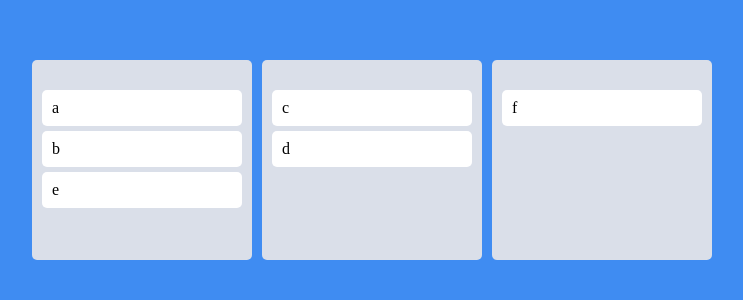
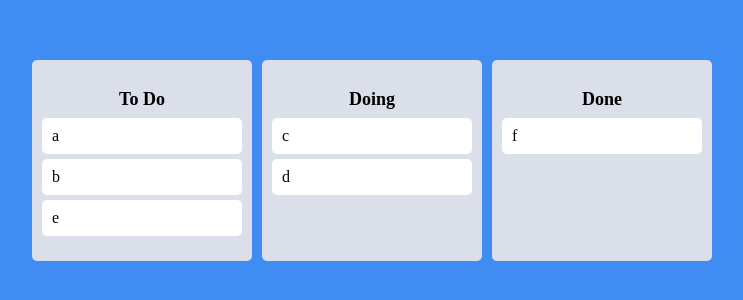
Before and after one commit to 22yuu/Trello, a React (Create React App) app: page / in a window 1280 px wide. Shown: the part 240-540 px from the top of the page, without its empty margins (268-1011 px from the left). Built offline with nearby package versions, Linux system fonts and the light colour scheme.

Commit message:
6.9 Same Board Movement

```diff
--- a/src/App.tsx
+++ b/src/App.tsx
@@ -24,16 +24,21 @@
 const toDos = ["a", "b", "c", "d", "e", "f"];
 function App() {
   const [toDos, setToDos] = useRecoilState(toDoState);
-  const onDragEnd = ({ draggableId, destination, source }: DropResult) => {
-    if (!destination) return; // 유저가 드래그했다가 다시 원위치로 놓을 경우
-    /* setToDos((oldToDos) => {
-      const copyToDos = [...oldToDos];
-      // 1) Delete item on source.index
-      copyToDos.splice(source.index, 1);
-      // 2) Put back the item on the destination.index
-      copyToDos.splice(destination?.index, 0, draggableId);
-      return copyToDos;
-    }); */
+  const onDragEnd = (info: DropResult) => {
+    console.log(info);
+    const { destination, draggableId, source } = info;
+    if (destination?.droppableId === source.droppableId) {
+      // same board movement.
+      setToDos((allBoards) => {
+        const boardCopy = [...allBoards[source.droppableId]];
+        boardCopy.splice(source.index, 1);
+        boardCopy.splice(destination?.index, 0, draggableId);
+        return {
+          ...allBoards,
+          [source.droppableId]: boardCopy,
+        };
+      });
+    }
   };
   return (
     <DragDropContext onDragEnd={onDragEnd}>
--- a/src/Components/Boards.tsx
+++ b/src/Components/Boards.tsx
@@ -10,6 +10,13 @@
   min-height: 200px;
 `;
 
+const Title = styled.h2`
+  text-align: center;
+  font-weight: 600;
+  margin-bottom: 10px;
+  font-size: 18px;
+`;
+
 interface IBoardProps {
   toDos: string[];
   boardId: string;
@@ -17,16 +24,19 @@
 
 function Board({ toDos, boardId }: IBoardProps) {
   return (
+    <Wrapper>
+      <Title>{boardId}</Title>
       <Droppable droppableId={boardId}>
         {(magic) => (
-        <Wrapper ref={magic.innerRef} {...magic.droppableProps}>
+          <div ref={magic.innerRef} {...magic.droppableProps}>
             {toDos.map((toDo, index) => (
               <DragabbleCards key={toDo} index={index} toDo={toDo} />
             ))}
             {magic.placeholder}
-        </Wrapper>
+          </div>
         )}
       </Droppable>
+    </Wrapper>
   );
 }
 
--- a/src/atoms.tsx
+++ b/src/atoms.tsx
@@ -7,8 +7,8 @@
 export const toDoState = atom<IToDoState>({
   key: "toDo",
   default: {
-    to_do: ["a", "b", "e"],
-    doing: ["c", "d"],
-    done: ["f"],
+    "To Do": ["a", "b", "e"],
+    Doing: ["c", "d"],
+    Done: ["f"],
   },
 });
```
Lines whose indentation alone changed are shown as unchanged.
